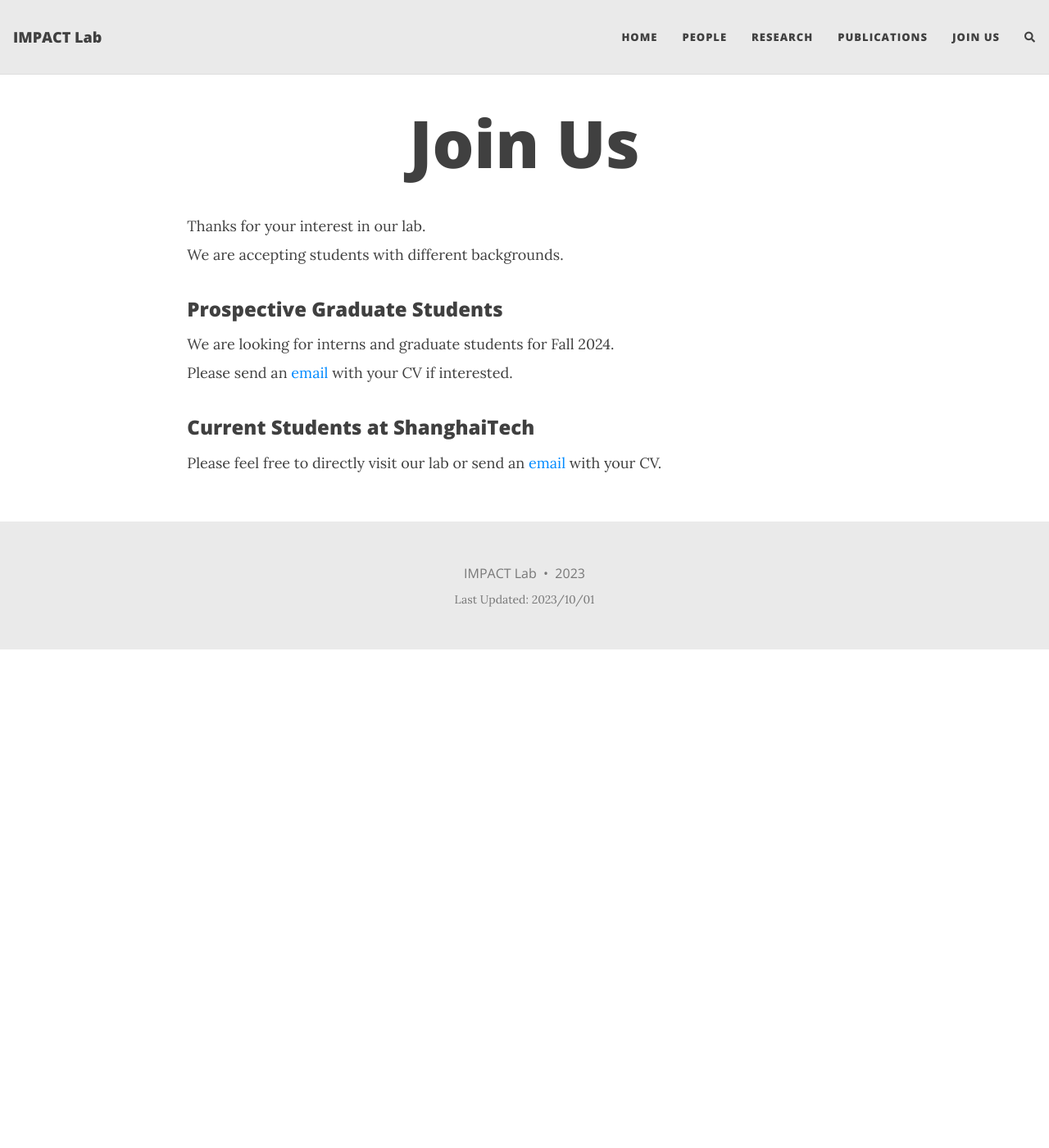
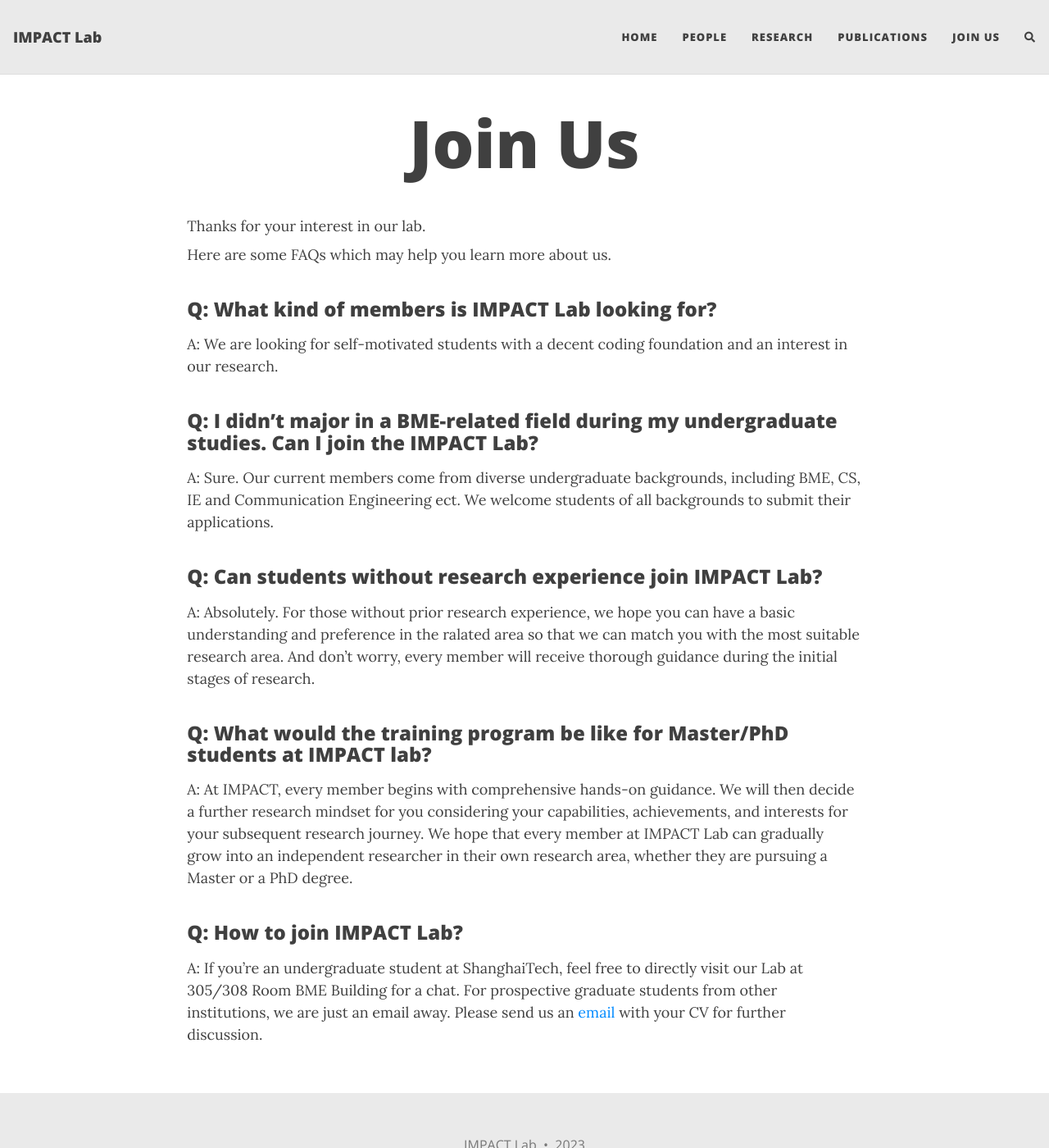
Before and after one commit to ShanghaiTech-IMPACT/shanghaitech-impact.github.io, a Jekyll site: the page built from join-us.md, in a window 1280 px wide and 1400 px high. Shown: the whole window at 82% size. Built offline with Jekyll 4.4.1, drawn with Linux system fonts in a browser that asks for light colours; nearby versions of some CDN libraries; comment, search, counter and statistics services are not loaded.

Commit message:
update pub

```diff
--- a/index.html
+++ b/index.html
@@ -74,7 +74,7 @@
 <div class="News">
     <h3>News</h3>
     <ul>
-        <li>[10/2023] One paper is accepted by <strong><em>Nature Communications Engineering</em></strong>.</li>
+        <!-- <li>[10/2023] One paper is accepted by <strong><em>Nature Communications Engineering</em></strong>.</li> -->
         <li>[10/2023] Two papers are accepted by <strong><em>TMI</em></strong>.</li>
         <li>[09/2023] Welcom Yulong Dou, Chenfan Xu, Xingyue Wang and Zhenyu Tao to join our lab!</li>
         <li>[08/2023] Yulong's paper is accepted by <strong><em>BMVC 2023</em></strong>, congrats!</li>
--- a/join-us.md
+++ b/join-us.md
@@ -5,19 +5,8 @@
 
 Thanks for your interest in our lab.
 
-We are accepting students with different backgrounds.
+Here are some FAQs which may help you learn more about us.
 
-
-### Prospective Graduate Students
-We are looking for interns and graduate students for Fall 2024.
-
-Please send an <a href="mailto:cuizhm@shanghaitech.edu.cn" >email</a> with your CV if interested.
-
-
-### Current Students at ShanghaiTech
-Please feel free to directly visit our lab or send an <a href="mailto:cuizhm@shanghaitech.edu.cn" >email</a> with your CV.
-
-<!--
 ### Q: What kind of members is IMPACT Lab looking for?
 
 A: We are looking for self-motivated students with a decent coding foundation and an interest in our research.
@@ -30,12 +19,10 @@
 
 A: Absolutely. For those without prior research experience, we hope you can have a basic understanding and preference in the ralated area so that we can match you with the most suitable research area. And don't worry,  every member will receive thorough guidance during the initial stages of research.
 
-### Q: What would the training program be like for Master/PhD students at IMPACT?
+### Q: What would the training program be like for Master/PhD students at IMPACT lab?
 
-A: At IMPACT, every member begins with comprehensive hands-on guidance. We then will tailor a research mindset for you considering your capabilities, achievements, and interests to shape your subsequent research journey. We hope that each member can gradually grow into an independent researcher in their own research area, whether they are pursuing a Master's or a PhD.
+A: At IMPACT, every member begins with comprehensive hands-on guidance. We will then decide a further research mindset for you considering your capabilities, achievements, and interests for your subsequent research journey. We hope that every member at IMPACT Lab can gradually grow into an independent researcher in their own research area, whether they are pursuing a Master or a PhD degree.
 
 ### Q: How to join IMPACT Lab?
 
-A: For current undergraduate students in ShanghaiTech, you are always welcome to visit our Lab at 305/308 Room, BME Building. Please send an <a href="mailto:cuizhm@shanghaitech.edu.cn" >email</a> with your CV.
-
- -->
+A: If you're an undergraduate student at ShanghaiTech, feel free to directly visit our Lab at 305/308 Room BME Building for a chat. For prospective graduate students from other institutions, we are just an email away. Please send us an <a href="mailto:cuizhm@shanghaitech.edu.cn" >email</a> with your CV for further discussion.
```
Also changed, not shown: publications.md (+2 -2 lines).
